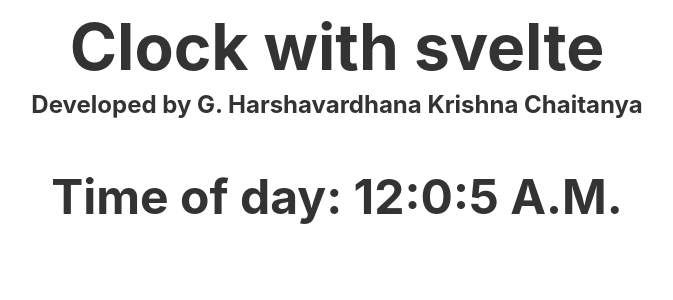
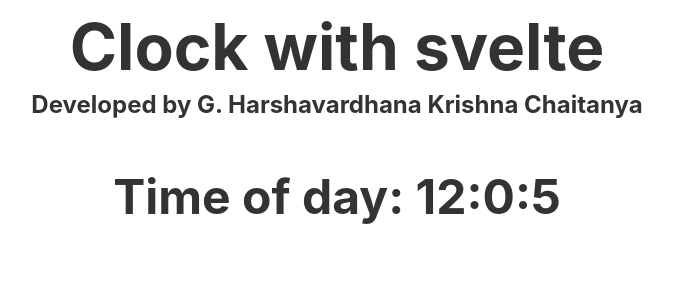
Before and after one commit to harshavardhanakrishnachaitanya2001/clock_app_with_svelte.js, a Svelte app: page / in a window 1280 px wide. Shown: the top 300 px of the page, without its empty margins (303-976 px from the left). Built offline with nearby package versions, Linux system fonts and the light colour scheme.

Commit message:
Removed am and pm

```diff
--- a/src/App.svelte
+++ b/src/App.svelte
@@ -20,7 +20,6 @@
 	let hours=12;
 	let minutes=0;
 	let seconds=0;
-	let amOrPm="A.M."
 	setInterval(() => {
 		seconds++;
 		seconds=seconds;
@@ -37,7 +36,6 @@
 		hours=1;
 		minutes=0;
 		seconds=0;
-		amOrPm=!amOrPm;
 	}
 	}, 1000);
 
@@ -45,5 +43,5 @@
 <div>
 	<h1>Clock with svelte</h1>
 	<h2>Developed by G. Harshavardhana Krishna Chaitanya</h2>
-	<h3>Time of day: {hours}:{minutes}:{seconds} {amOrPm}</h3>
+	<h3>Time of day: {hours}:{minutes}:{seconds}</h3>
 </div>
```
